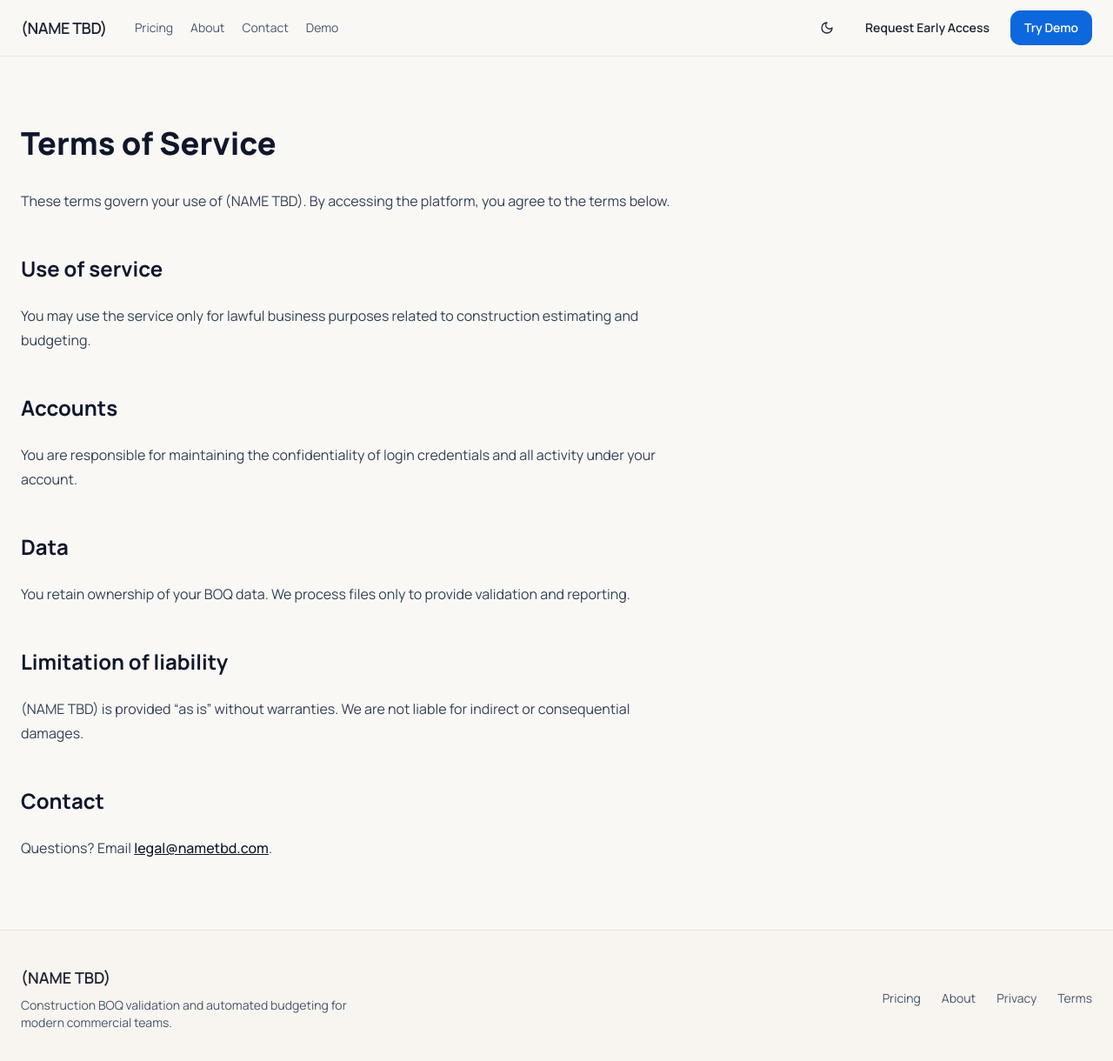
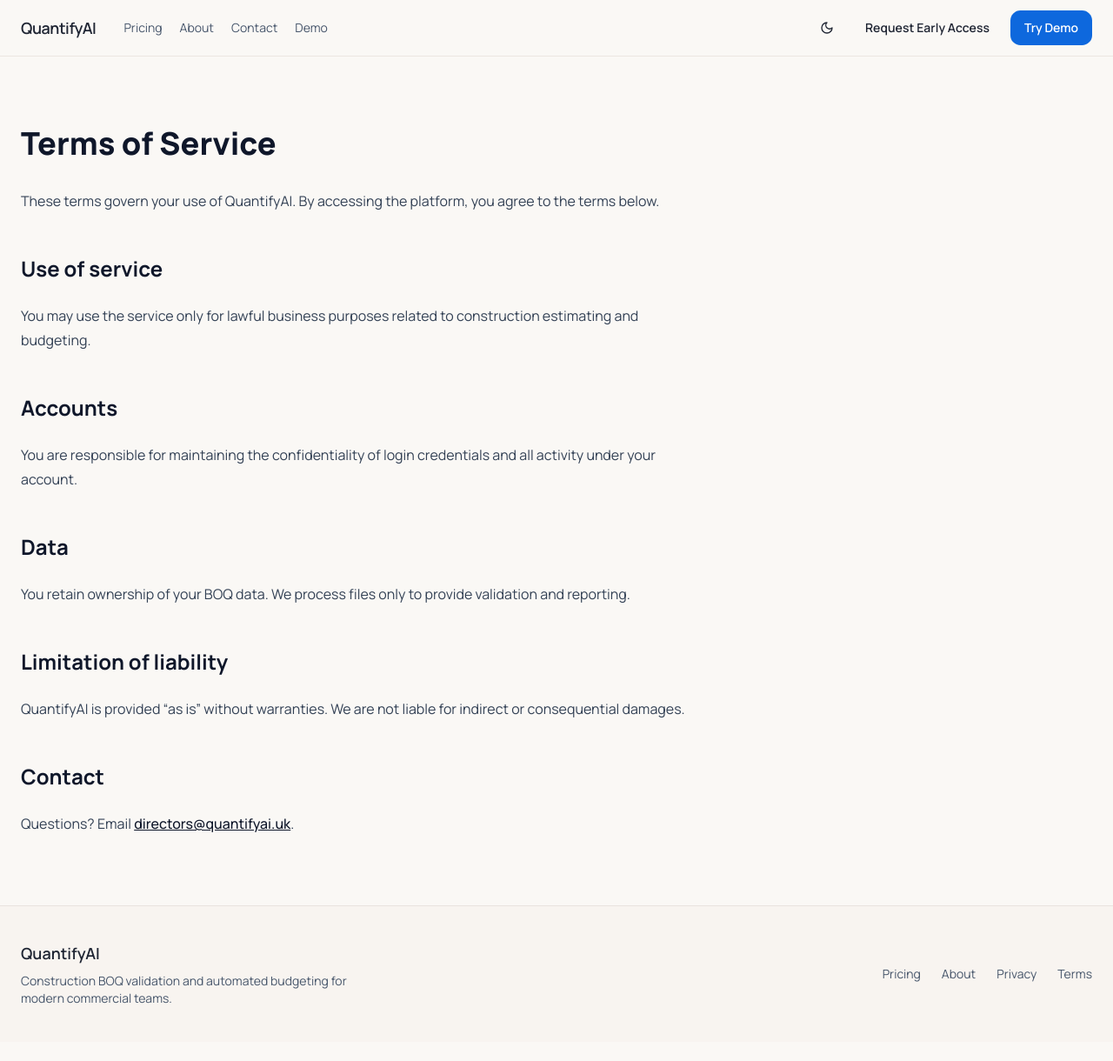
Before and after one commit to SohrabKam/quantifyaiwebsite, a Next.js app: page /terms in a window 1280 px wide. Shown: the top 1220 px of the page at 87% size. After the commit the page ends 1198 px from the top, so only its background shows below. Built offline with nearby package versions, Linux system fonts and the light colour scheme; no server answers.

Commit message:
Rename to QuantifyAI and update contact email

```diff
--- a/prisma/seed.js
+++ b/prisma/seed.js
@@ -4,7 +4,7 @@ const { PrismaClient } = require("@prisma/client");
 const prisma = new PrismaClient();
 
 async function main() {
-  const adminEmail = "admin@nametbd.com";
+  const adminEmail = "directors@quantifyai.uk";
   const passwordHash = await bcrypt.hash("Admin123!", 10);
 
   const admin = await prisma.user.upsert({
--- a/src/app/(marketing)/about/page.tsx
+++ b/src/app/(marketing)/about/page.tsx
@@ -10,7 +10,7 @@ export default function AboutPage() {
           Built to bring certainty to construction budgeting.
         </h1>
         <p className="text-base text-muted-foreground">
-          (NAME TBD) was created to eliminate the costly disconnect between BOQs
+          QuantifyAI was created to eliminate the costly disconnect between BOQs
           and real-world rate data. We help estimators and commercial managers
           validate scope, detect anomalies, and move faster with confidence.
         </p>
--- a/src/app/(marketing)/page.tsx
+++ b/src/app/(marketing)/page.tsx
@@ -26,7 +26,7 @@ export default function HomePage() {
             </h1>
             <p className="text-lg text-muted-foreground">
               Budgets fail because spreadsheets hide rate gaps and weak links
-              between BOQs and cost libraries. (NAME TBD) uploads your BOQ,
+              between BOQs and cost libraries. QuantifyAI uploads your BOQ,
               validates rates against your database, flags anomalies, and
               delivers an auditable budget in hours.
             </p>
--- a/src/app/(marketing)/privacy/page.tsx
+++ b/src/app/(marketing)/privacy/page.tsx
@@ -4,7 +4,7 @@ export default function PrivacyPage() {
       <div className="prose prose-slate max-w-3xl dark:prose-invert">
         <h1>Privacy Policy</h1>
         <p>
-          (NAME TBD) respects your privacy. This policy explains what we collect
+          QuantifyAI respects your privacy. This policy explains what we collect
           and how we use it.
         </p>
         <h2>Information we collect</h2>
@@ -27,7 +27,7 @@ export default function PrivacyPage() {
         <h2>Contact</h2>
         <p>
           For questions, contact us at{" "}
-          <a href="mailto:privacy@nametbd.com">privacy@nametbd.com</a>.
+          <a href="mailto:directors@quantifyai.uk">directors@quantifyai.uk</a>.
         </p>
       </div>
     </div>
--- a/src/app/(marketing)/terms/page.tsx
+++ b/src/app/(marketing)/terms/page.tsx
@@ -4,7 +4,7 @@ export default function TermsPage() {
       <div className="prose prose-slate max-w-3xl dark:prose-invert">
         <h1>Terms of Service</h1>
         <p>
-          These terms govern your use of (NAME TBD). By accessing the platform,
+          These terms govern your use of QuantifyAI. By accessing the platform,
           you agree to the terms below.
         </p>
         <h2>Use of service</h2>
@@ -24,13 +24,13 @@ export default function TermsPage() {
         </p>
         <h2>Limitation of liability</h2>
         <p>
-          (NAME TBD) is provided “as is” without warranties. We are not liable
+          QuantifyAI is provided “as is” without warranties. We are not liable
           for indirect or consequential damages.
         </p>
         <h2>Contact</h2>
         <p>
           Questions? Email{" "}
-          <a href="mailto:legal@nametbd.com">legal@nametbd.com</a>.
+          <a href="mailto:directors@quantifyai.uk">directors@quantifyai.uk</a>.
         </p>
       </div>
     </div>
--- a/src/app/layout.tsx
+++ b/src/app/layout.tsx
@@ -17,7 +17,7 @@ const serifFont = Source_Serif_4({
 });
 
 export const metadata: Metadata = {
-  title: "(NAME TBD) | BOQ Validation & Automated Budgeting",
+  title: "QuantifyAI | BOQ Validation & Automated Budgeting",
   description:
     "Upload BOQs, validate rates, flag anomalies, and generate auditable budgets fast.",
 };
--- a/src/components/app-nav.tsx
+++ b/src/components/app-nav.tsx
@@ -13,7 +13,7 @@ export async function AppNav() {
       <div className="container flex h-16 items-center justify-between">
         <div className="flex items-center gap-6">
           <Link href="/app" className="text-lg font-semibold">
-            (NAME TBD)
+            QuantifyAI
           </Link>
           <nav className="hidden items-center gap-4 text-sm text-muted-foreground md:flex">
             <Link href="/app" className="hover:text-foreground">
--- a/src/components/site-footer.tsx
+++ b/src/components/site-footer.tsx
@@ -5,7 +5,7 @@ export function SiteFooter() {
     <footer className="border-t border-border/60 bg-muted/30">
       <div className="container flex flex-col gap-6 py-10 md:flex-row md:items-center md:justify-between">
         <div className="space-y-2">
-          <div className="text-lg font-semibold">(NAME TBD)</div>
+          <div className="text-lg font-semibold">QuantifyAI</div>
           <p className="max-w-sm text-sm text-muted-foreground">
             Construction BOQ validation and automated budgeting for modern
             commercial teams.
--- a/src/components/site-nav.tsx
+++ b/src/components/site-nav.tsx
@@ -13,7 +13,7 @@ export async function SiteNav() {
       <div className="container flex h-16 items-center justify-between">
         <div className="flex items-center gap-8">
           <Link href="/" className="text-lg font-semibold tracking-tight">
-            (NAME TBD)
+            QuantifyAI
           </Link>
           <nav className="hidden items-center gap-5 text-sm text-muted-foreground md:flex">
             <Link href="/pricing" className="hover:text-foreground">
--- a/src/lib/auth.ts
+++ b/src/lib/auth.ts
@@ -35,8 +35,8 @@ export const authOptions: NextAuthOptions = {
         await transport.sendMail({
           to: identifier,
           from: process.env.EMAIL_FROM,
-          subject: "Your magic link for (NAME TBD)",
-          text: `Sign in to (NAME TBD): ${url}`,
+          subject: "Your magic link for QuantifyAI",
+          text: `Sign in to QuantifyAI: ${url}`,
         });
       },
     }),
```
Also changed, not shown: 1 other file (tests, documents, lock files or other folders).
